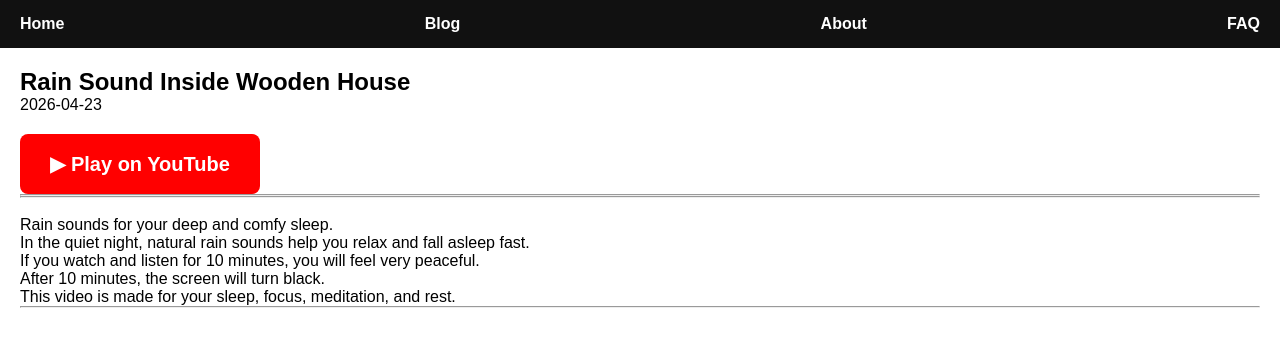
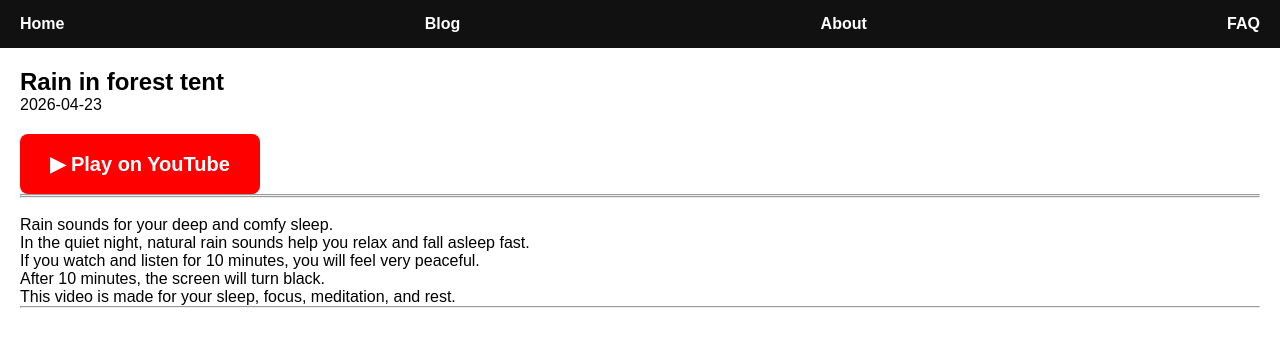
Before and after one commit to choijangwook/rain-deep-sleep, a Jekyll site: the page built from _posts/2026-04-23-rain-in-forest-tent.md, in a window 1280 px wide. Shown: the top 347 px of the page. Built offline with Jekyll 4.4.1, drawn with Linux system fonts in a browser that asks for light colours.

Commit message:
Update 2026-04-23-rain-in-forest-tent.md

```diff
--- a/_posts/2026-04-23-rain-in-forest-tent.md
+++ b/_posts/2026-04-23-rain-in-forest-tent.md
@@ -1,6 +1,6 @@
 ---
 layout: post
-title: "Rain Sound Inside Wooden House"
+title: "Rain in forest tent"
 date: 2026-04-23
 youtube_id: qstgnUFHMHA
 ---
```
